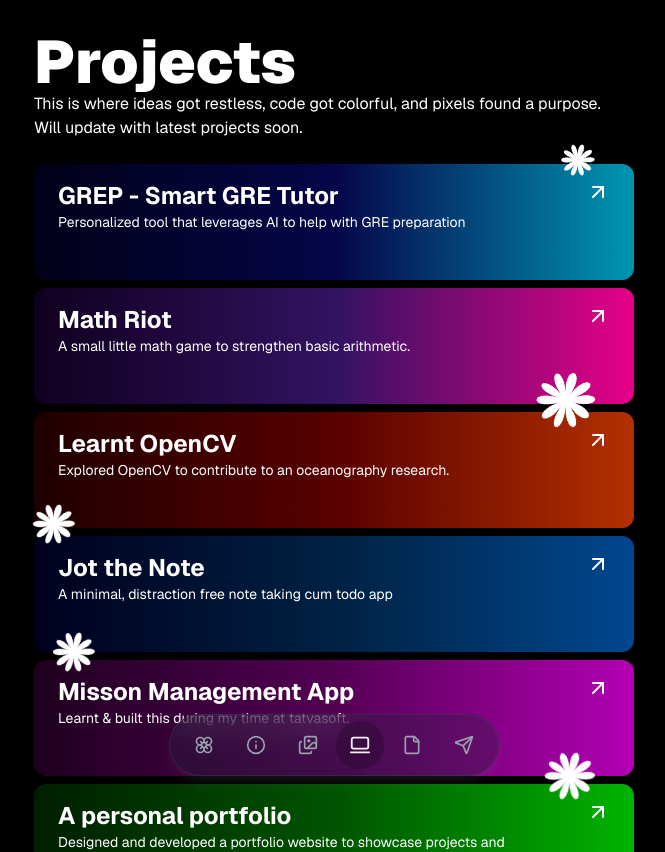
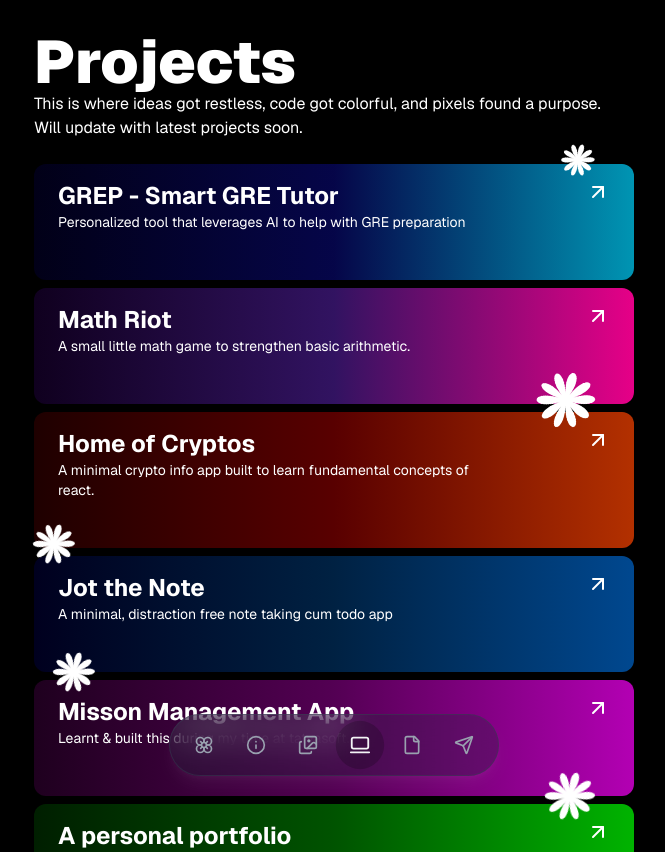
Before and after one commit to DharmBharodiya/dharm-portfolio, a React (Vite) app: page /projects in a window 1280 px wide. Shown: the top 852 px of the page, without its empty margins (306-971 px from the left). Built offline with nearby package versions, Linux system fonts and the light colour scheme.

Commit message:
UPDATE: Updated a project, replaced OpenCV one with Home of Cryptos.

```diff
--- a/src/components/Projects/Projects.js
+++ b/src/components/Projects/Projects.js
@@ -14,11 +14,11 @@ export const projects = [
         src: "https://github.com/DharmBharodiya/math-riot"
     },
     {
-        title: "Learnt OpenCV",
-        description: "Explored OpenCV to contribute to an oceanography research.",
+        title: "Home of Cryptos",
+        description: "A minimal crypto info app built to learn fundamental concepts of react.",
         bg: "bg-[linear-gradient(90deg,_rgba(51,0,0,1)_0%,_rgba(136,0,0,1)_50%,_rgba(255,69,0,1)_100%)] dark:bg-[linear-gradient(90deg,_rgba(51,0,0,0.6)_0%,_rgba(136,0,0,0.65)_50%,_rgba(255,69,0,0.70)_100%)] transition-colors duration-200",
         flowerClass: "absolute w-10 h-10 -bottom-4 left-0",
-        src:"https://github.com/DharmBharodiya/OpenCV"
+        src:"https://homeofcryptos.vercel.app/"
     },
     {
         title: "Jot the Note",
```
